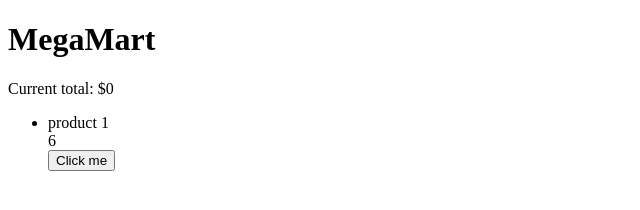
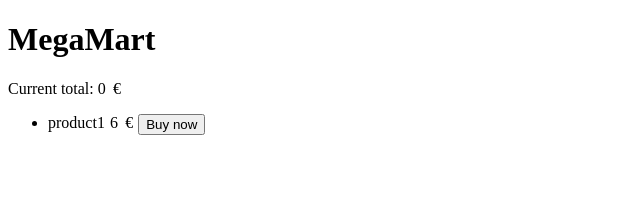
Before and after one commit to draptik/book-grokking-simplicity-practice, a plain HTML site: page index.html in a window 1280 px wide. Shown: the whole page, without its empty margins (0-640 px from the left). Drawn offline with Linux system fonts and the light colour scheme.

Commit message:
add minimal css

```diff
--- a/index.html
+++ b/index.html
@@ -1,24 +1,49 @@
 <!DOCTYPE html>
 <html>
+
 <head>
 <meta charset="utf-8">
 <meta name="viewport" content="width=device-width, initial-scale=1">
 <title>MegaMart</title>
+
+<style>
+    #shoppingCartTotal::after,
+    .productPrice::after {
+        content: "€";
+        padding-left: 1ex;
+    }
+    .freeShipping {
+        background-color: aqua;
+    }
+    .btnItem,
+    .btInner {
+        display: flex;
+    }
+    .productPrice,
+    .btnInner,
+    .freeShipping {
+        padding-left: 5px;
+    }
+</style>
+
 </head>
+
 <body>
 <h1>MegaMart</h1>
-    <div>Current total: $<span id="shoppingCartTotal">0</span></div>
+<div>Current total: <span id="shoppingCartTotal">0</span></div>
 
 <ul>
     <li>
         <div class="btnItem">
-                <div class="productName">product 1</div>
-                <div class="productPrice">6</div>
-                <div>
-                    <button type="button"
-                        onclick="add_item_to_cart('product 1', 6)">Click me
+            <div class="productName">product1</div>
+            <div class="productPrice" style="padding-left: 5px;">6</div>
+            <div class="btnInner" >
+                <button type="button" onclick="add_item_to_cart('product1', 6)">
+                    Buy now
                 </button>
-                    <div class="freeShipping" style="display: none">Free</div>
+                <div class="freeShipping" style="display: none">
+                    Free
+                </div>
             </div>
         </div>
     </li>
--- a/js/script.js
+++ b/js/script.js
@@ -52,7 +52,7 @@
 
 function show_free_shipping_icon(button) {
     var freeShipping = button.querySelector('.freeShipping')
-    freeShipping.style.display = '';
+    freeShipping.style.display = 'inline-block';
 }
 
 function hide_free_shipping_icon(button) {
```
Lines whose indentation alone changed are shown as unchanged.
